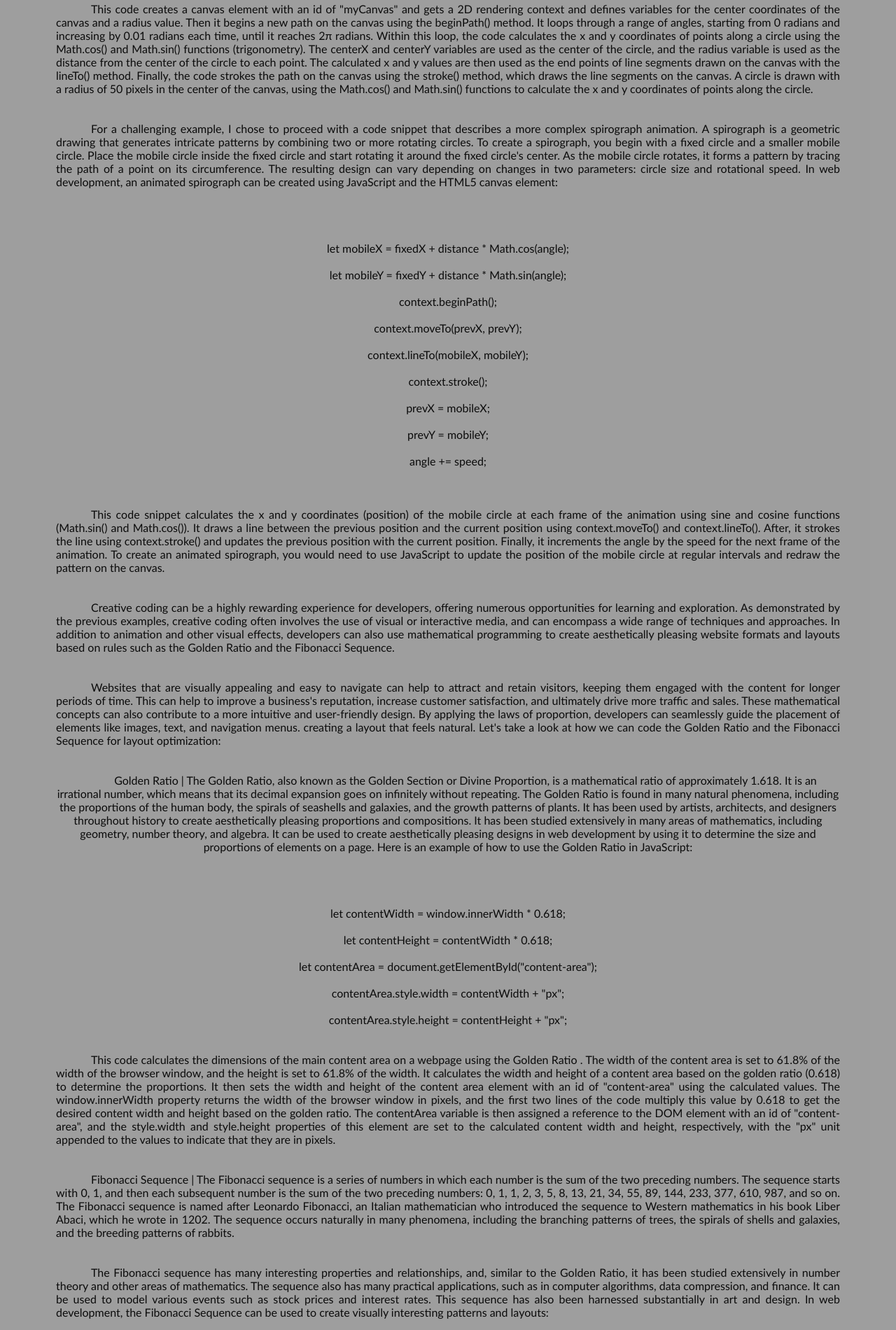
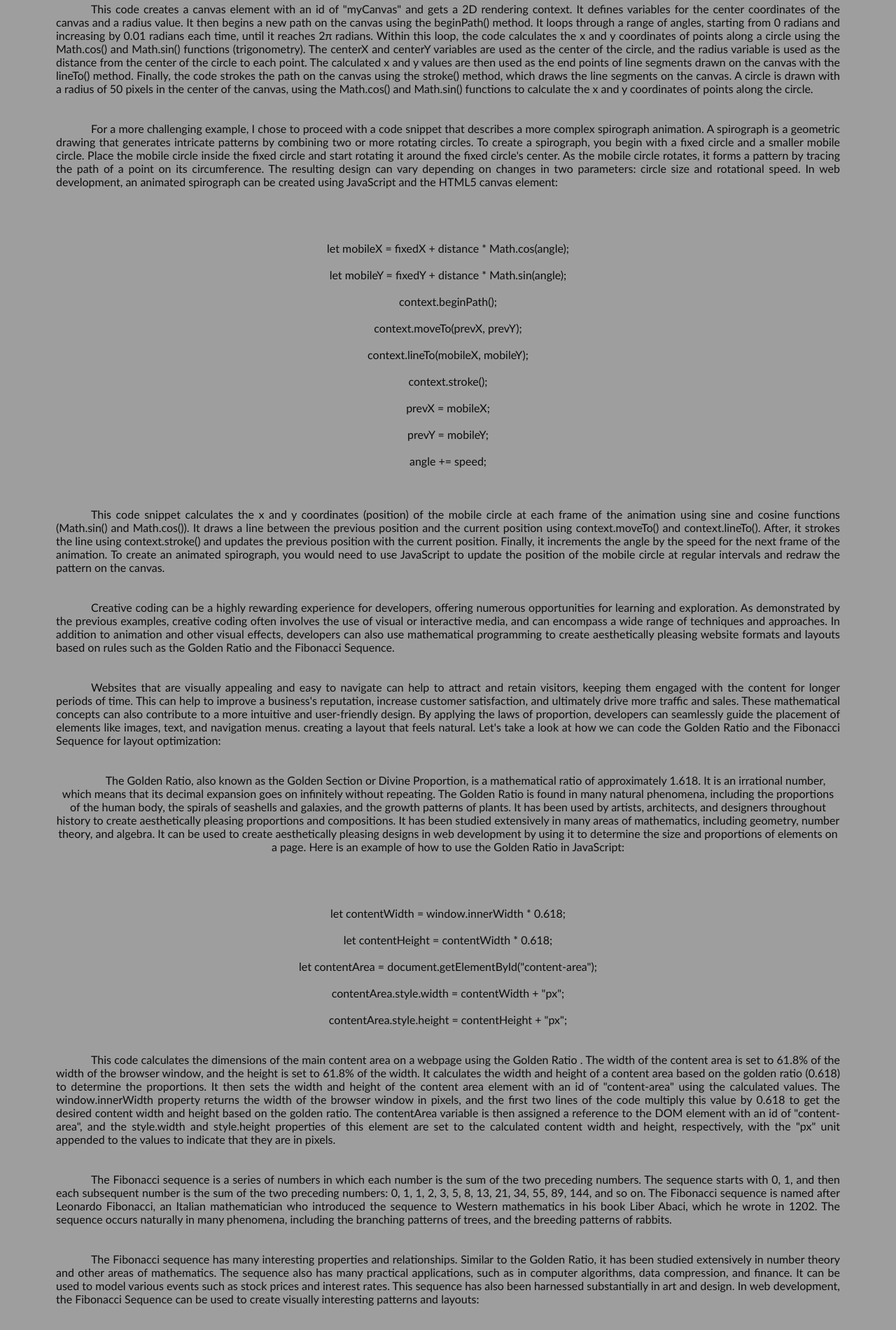
Before and after one commit to oneillero/ERO, a plain HTML site: page mathfull.html in a window 1280 px wide. Shown: the part 2183-4083 px from the top of the page at 70% size. Drawn offline with Linux system fonts and the light colour scheme.

Commit message:
Update mathfull.html

```diff
--- a/mathfull.html
+++ b/mathfull.html
@@ -158,13 +158,13 @@
         <br><br>
 
     <p style="text-align: justify; text-indent: 50px;">
-      This code creates a canvas element with an id of "myCanvas" and gets a 2D rendering context and defines variables for the center coordinates of the canvas and a radius value. Then it begins a new path on the canvas using the beginPath() method. It loops through a range of angles, starting from 0 radians and increasing by 0.01 radians each time, until it reaches 2π radians. Within this loop, the code calculates the x and y coordinates of points along a circle using the Math.cos() and Math.sin() functions (trigonometry). The centerX and centerY variables are used as the center of the circle, and the radius variable is used as the distance from the center of the circle to each point. The calculated x and y values are then used as the end points of line segments drawn on the canvas with the lineTo() method. Finally, the code strokes the path on the canvas using the stroke() method, which draws the line segments on the canvas. A circle is drawn with a radius of 50 pixels in the center of the canvas, using the Math.cos() and Math.sin() functions to calculate the x and y coordinates of points along the circle.
+      This code creates a canvas element with an id of "myCanvas" and gets a 2D rendering context. It defines variables for the center coordinates of the canvas and a radius value. It then begins a new path on the canvas using the beginPath() method. It loops through a range of angles, starting from 0 radians and increasing by 0.01 radians each time, until it reaches 2π radians. Within this loop, the code calculates the x and y coordinates of points along a circle using the Math.cos() and Math.sin() functions (trigonometry). The centerX and centerY variables are used as the center of the circle, and the radius variable is used as the distance from the center of the circle to each point. The calculated x and y values are then used as the end points of line segments drawn on the canvas with the lineTo() method. Finally, the code strokes the path on the canvas using the stroke() method, which draws the line segments on the canvas. A circle is drawn with a radius of 50 pixels in the center of the canvas, using the Math.cos() and Math.sin() functions to calculate the x and y coordinates of points along the circle.
     </p>
 
         <br><br>
 
     <p style="text-align: justify; text-indent: 50px;">
-      For a challenging example, I chose to proceed with a code snippet that describes a more complex spirograph animation. A spirograph is a geometric drawing that generates intricate patterns by combining two or more rotating circles. To create a spirograph, you begin with a fixed circle and a smaller mobile circle. Place the mobile circle inside the fixed circle and start rotating it around the fixed circle's center. As the mobile circle rotates, it forms a pattern by tracing the path of a point on its circumference. The resulting design can vary depending on changes in two parameters: circle size and rotational speed. In web development, an animated spirograph can be created using JavaScript and the HTML5 canvas element:
+      For a more challenging example, I chose to proceed with a code snippet that describes a more complex spirograph animation. A spirograph is a geometric drawing that generates intricate patterns by combining two or more rotating circles. To create a spirograph, you begin with a fixed circle and a smaller mobile circle. Place the mobile circle inside the fixed circle and start rotating it around the fixed circle's center. As the mobile circle rotates, it forms a pattern by tracing the path of a point on its circumference. The resulting design can vary depending on changes in two parameters: circle size and rotational speed. In web development, an animated spirograph can be created using JavaScript and the HTML5 canvas element:
     </p>
 
         <br><br>
@@ -212,7 +212,7 @@
         <br><br>
 
     <p style="text-align: center; text-indent: 50px;">
-      Golden Ratio | The Golden Ratio, also known as the Golden Section or Divine Proportion, is a mathematical ratio of approximately 1.618. It is an irrational number, which means that its decimal expansion goes on infinitely without repeating. The Golden Ratio is found in many natural phenomena, including the proportions of the human body, the spirals of seashells and galaxies, and the growth patterns of plants. It has been used by artists, architects, and designers throughout history to create aesthetically pleasing proportions and compositions. It has been studied extensively in many areas of mathematics, including geometry, number theory, and algebra. It can be used to create aesthetically pleasing designs in web development by using it to determine the size and proportions of elements on a page. Here is an example of how to use the Golden Ratio in JavaScript:
+      The Golden Ratio, also known as the Golden Section or Divine Proportion, is a mathematical ratio of approximately 1.618. It is an irrational number, which means that its decimal expansion goes on infinitely without repeating. The Golden Ratio is found in many natural phenomena, including the proportions of the human body, the spirals of seashells and galaxies, and the growth patterns of plants. It has been used by artists, architects, and designers throughout history to create aesthetically pleasing proportions and compositions. It has been studied extensively in many areas of mathematics, including geometry, number theory, and algebra. It can be used to create aesthetically pleasing designs in web development by using it to determine the size and proportions of elements on a page. Here is an example of how to use the Golden Ratio in JavaScript:
       </p>
 
         <br><br>
@@ -239,13 +239,13 @@
         <br><br>
 
     <p style="text-align: justify; text-indent: 50px;">
-      Fibonacci Sequence | The Fibonacci sequence is a series of numbers in which each number is the sum of the two preceding numbers. The sequence starts with 0, 1, and then each subsequent number is the sum of the two preceding numbers: 0, 1, 1, 2, 3, 5, 8, 13, 21, 34, 55, 89, 144, 233, 377, 610, 987, and so on. The Fibonacci sequence is named after Leonardo Fibonacci, an Italian mathematician who introduced the sequence to Western mathematics in his book Liber Abaci, which he wrote in 1202. The sequence occurs naturally in many phenomena, including the branching patterns of trees, the spirals of shells and galaxies, and the breeding patterns of rabbits.
+      The Fibonacci sequence is a series of numbers in which each number is the sum of the two preceding numbers. The sequence starts with 0, 1, and then each subsequent number is the sum of the two preceding numbers: 0, 1, 1, 2, 3, 5, 8, 13, 21, 34, 55, 89, 144, and so on. The Fibonacci sequence is named after Leonardo Fibonacci, an Italian mathematician who introduced the sequence to Western mathematics in his book Liber Abaci, which he wrote in 1202. The sequence occurs naturally in many phenomena, including the branching patterns of trees, and the breeding patterns of rabbits.
     </p>
 
         <br><br>
 
     <p style="text-align: justify; text-indent: 50px;">
-      The Fibonacci sequence has many interesting properties and relationships, and, similar to the Golden Ratio, it has been studied extensively in number theory and other areas of mathematics. The sequence also has many practical applications, such as in computer algorithms, data compression, and finance. It can be used to model various events such as stock prices and interest rates. This sequence has also been harnessed substantially in art and design. In web development, the Fibonacci Sequence can be used to create visually interesting patterns and layouts:
+      The Fibonacci sequence has many interesting properties and relationships. Similar to the Golden Ratio, it has been studied extensively in number theory and other areas of mathematics. The sequence also has many practical applications, such as in computer algorithms, data compression, and finance. It can be used to model various events such as stock prices and interest rates. This sequence has also been harnessed substantially in art and design. In web development, the Fibonacci Sequence can be used to create visually interesting patterns and layouts:
     </p>
 
         <br><br>
@@ -277,7 +277,7 @@
         <br><br>
 
     <p style="text-align: justify; text-indent: 50px;">
-      Mathematics is the foundation of our rational understanding and plays a critical role in the functionality of JavaScript. It allows developers to create complex and dynamic web applications and is essential for data processing and designing interactive applications. Creative coding using mathematical concepts like geometry, trigonometry, the Golden Ratio, and the Fibonacci Sequence can create balanced yet engaging layouts for websites, making them stronger marketing tools for any business or idea. By using proportions found in nature and the human body, designers can create a sense of harmony and order that contributes to attracting and retaining visitors while improving visitor behavior. This could potentially increase ROI, or gain a wider audience to spread a message. Whatever the goal is, math can help.
+      Mathematics is the foundation of our rational understanding and plays a critical role in the functionality of JavaScript. It allows developers to create complex and dynamic web applications and is essential for data processing and designing interactive applications. Creative coding using mathematical concepts like geometry, trigonometry, the Golden Ratio, and the Fibonacci Sequence can create balanced yet engaging layouts for websites, making them stronger marketing tools for any business or idea. By using proportions found in nature, designers can create a sense of harmony and order that contributes to attracting and retaining visitors. This could potentially increase ROI, or gain a wider audience to spread a message. Whatever the goal is, math can help.
     </p>
 
         <br><br>
```
